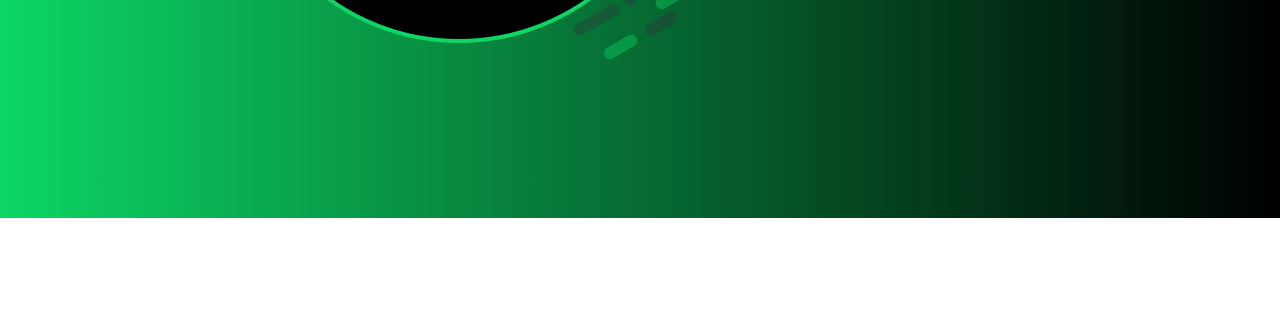
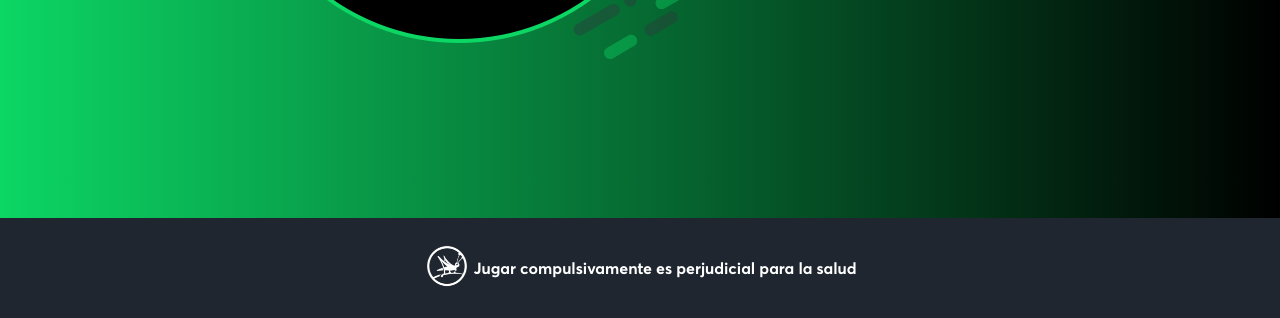
Before and after one commit to Davidvg29/landing-sportsbet, a plain HTML site: page index.html in a window 1280 px wide. Shown: the part 582-900 px from the top of the page. Before the commit the page ends 800 px from the top, so only its background shows below. Drawn offline with Linux system fonts and the light colour scheme.

Commit message:
adding footerLegales

```diff
--- a/index.css
+++ b/index.css
@@ -243,6 +243,21 @@ hr{
 .conteiner-links a:hover{
     background-color: #FFFFFF;
 }
+.footerLegales{
+    background-color: #1F262F;
+    /* width: 100%; */
+    height: 100px;
+    display: flex;
+    justify-content:center;
+    align-items: center;
+    color: #FFFFFF;
+    font-family: var(--font-bold);
+    text-align: center;
+}
+.footerLegales img{
+    width: 50px;
+}
+
 
 @media (max-width: 850px) {
     .conteiner{
--- a/index.html
+++ b/index.html
@@ -36,6 +36,12 @@
                 </div>
             </div>
         </div>
+    </div>
+    <div class="footerLegales">
+        <!-- <div> -->
+            <img src="/assets/img/LEGALES[1]_Mesa de trabajo 1.png" alt="">
+            <p>Jugar compulsivamente es perjudicial para la salud</p>
+        <!-- </div> -->
     </div>
 
   <!-- Modal -->
```
Also changed, not shown: assets/img/LEGALES[1]_Mesa de trabajo 1.png (added).
